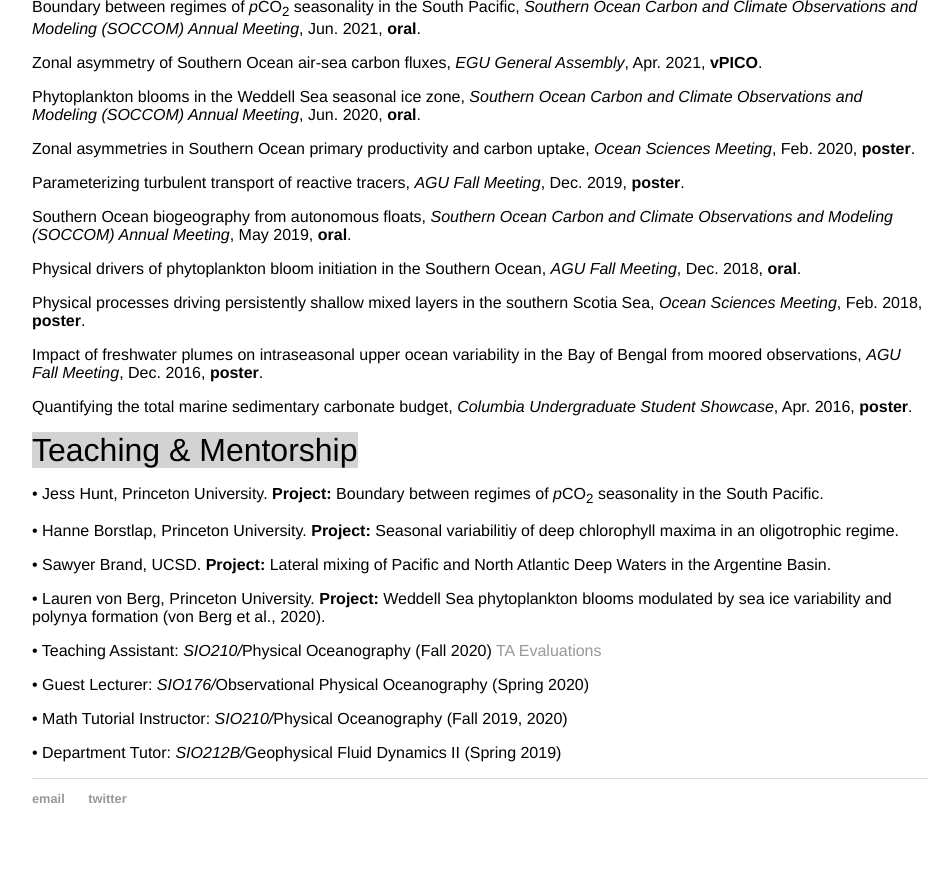
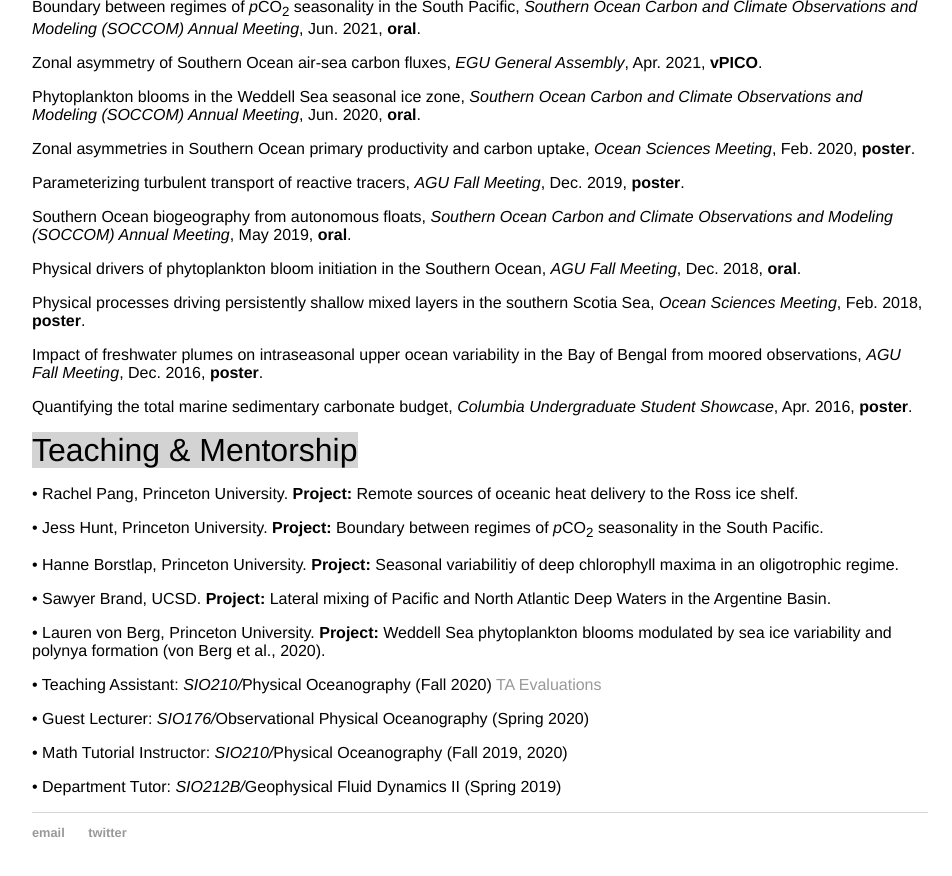
Before and after one commit to cprend/cprend.github.io, a Jekyll site: the page cv/index.html, which Jekyll copies as it is, in a window 1280 px wide and 900 px high, scrolled down 1198 px. Shown: the top 876 px of the window, without its empty margins (160-1112 px from the left). Built offline with Jekyll 4.4.1, drawn with Linux system fonts in a browser that asks for light colours.

Commit message:
Update index.html

```diff
--- a/cv/index.html
+++ b/cv/index.html
@@ -61,6 +61,7 @@
 			<em>AGU Fall Meeting</em>, Dec. 2016, <b>poster</b>.</p>
 		<p>Quantifying the total marine sedimentary carbonate budget, <em>Columbia Undergraduate Student Showcase</em>, Apr. 2016, <b>poster</b>.</p>
 		<p1>Teaching & Mentorship</p1>
+		<p>• Rachel Pang, Princeton University. <b>Project:</b> Remote sources of oceanic heat delivery to the Ross ice shelf.</p>
 		<p>• Jess Hunt, Princeton University. <b>Project:</b> Boundary between regimes of <em>p</em>CO<sub>2</sub> seasonality in the South Pacific.</p>
 		<p>• Hanne Borstlap, Princeton University. <b>Project:</b> Seasonal variabilitiy of deep chlorophyll maxima in an oligotrophic regime.</p>
 		<p>• Sawyer Brand, UCSD. <b>Project:</b> Lateral mixing of Pacific and North Atlantic Deep Waters in the Argentine Basin.</p>
```
